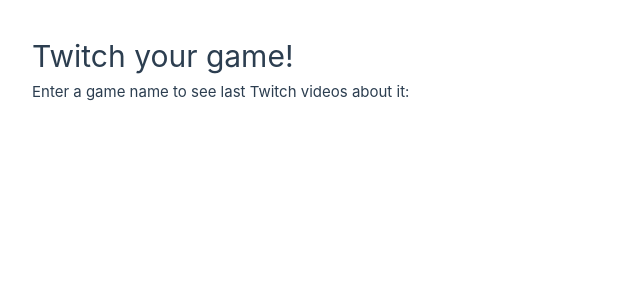
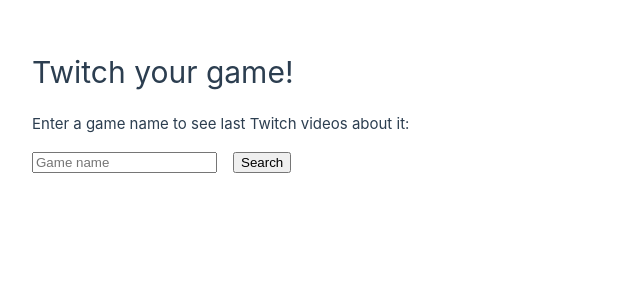
Before and after one commit to Charlotte-Men/visibrain-tech_test, a Vue app in the folder frontend/: page / in a window 1280 px wide. Shown: the top 300 px of the page, without its empty margins (0-640 px from the left). Built offline with nearby package versions, Linux system fonts and the light colour scheme.

Commit message:
Create GameForm component

```diff
--- a/frontend/src/App.vue
+++ b/frontend/src/App.vue
@@ -1,9 +1,13 @@
+<script setup>
+  import GameForm from './components/GameForm.vue'
+</script>
+
 <template>
   <header>
     <h1>Twitch your game!</h1>
   </header>
 
   <main>
-    <div>Enter a game name to see last Twitch videos about it:</div>
+    <GameForm />
   </main>
 </template>
--- a/frontend/src/assets/main.css
+++ b/frontend/src/assets/main.css
@@ -6,3 +6,11 @@
   padding: 2rem;
   font-weight: normal;
 }
+
+button {
+  margin: 16px;
+}
+
+h1 {
+  margin: 16px 0;
+}
--- /dev/null
+++ b/frontend/src/components/GameForm.vue
@@ -0,0 +1,31 @@
+<template>
+  <form onsubmit="return false">
+    <p>Enter a game name to see last Twitch videos about it:</p>
+    <div>
+      <input
+        v-model="gameName"
+        @keyup.enter="searchVideos"
+        placeholder="Game name"
+      />
+      <button @click="searchVideos">Search</button>
+    </div>
+  </form>
+</template>
+
+<script>
+import { ref } from "vue";
+
+export default {
+  setup() {
+    const gameName = ref("");
+
+    function searchVideos() {
+      if (gameName.value.trim()) {
+        console.log(gameName.value)
+      }
+    };
+
+    return { gameName, searchVideos };
+  },
+};
+</script>
```
